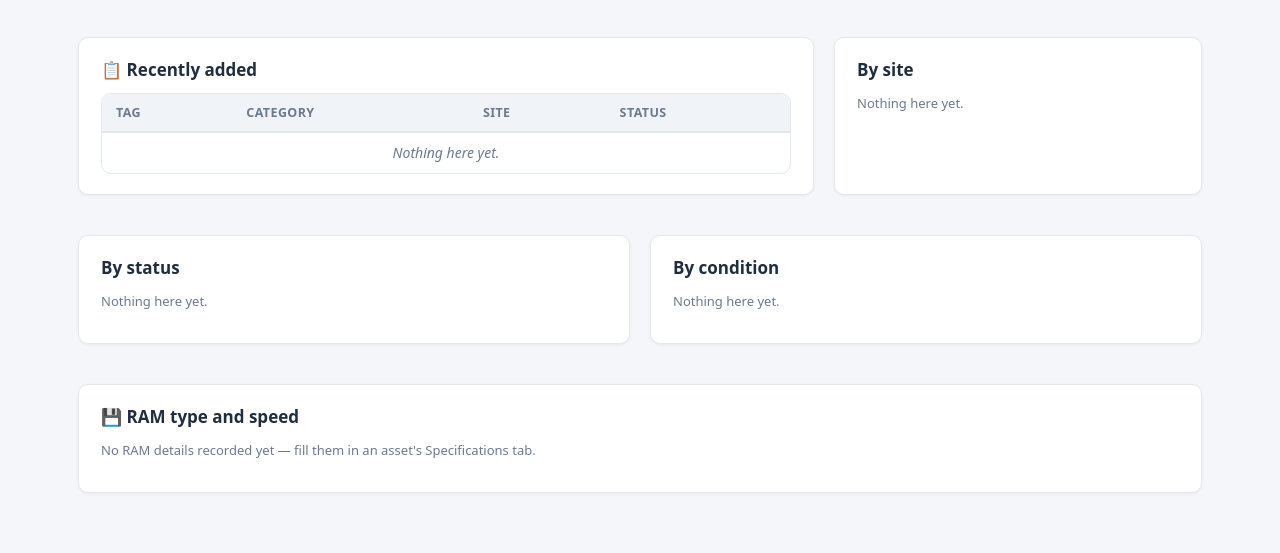
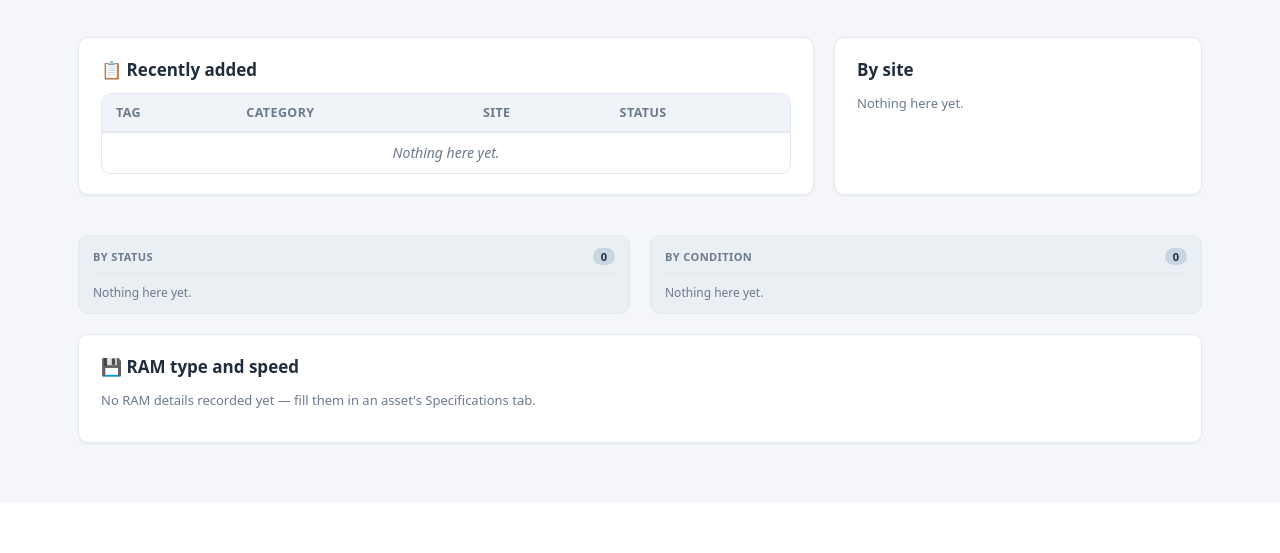
Before and after one commit to salaithantzawwin1/itasset, a Django app: page / in a window 1280 px wide. Shown: the part 428-981 px from the top of the page. After the commit the page ends 874 px from the top, so only its background shows below. Run offline with Django 5.2, Linux system fonts and the light colour scheme; data comes from the database, SQL or seed files in the repository; data that the repository does not hold is empty; parts of the project's set-up code (start-up, migrations or seed data) failed here and were passed over.

Commit message:
Line up every dashboard breakdown and count what it lists
By status and By condition still looked like plain cards beside the new
RAM panels, so the page read as two unrelated styles. They now use the
same tinted, bordered panel skin with an uppercase heading and divider,
a shared label column so bars start on the same line, and a count badge
on every breakdown (2 types, 4 speeds, 1 group…) so the size of each
list is visible at a glance.

Generated with Codebuff 🤖
Co-Authored-By: Codebuff <noreply@codebuff.com>

```diff
--- a/apps/dashboard/i18n.py
+++ b/apps/dashboard/i18n.py
@@ -92,6 +92,11 @@ STRINGS = {
     "dash.ram": {"en": "RAM type and speed", "my": "RAM အမျိုးအစားနှင့် အမြန်နှုန်း"},
     "dash.ram.by_type": {"en": "By type", "my": "အမျိုးအစားအလိုက်"},
     "dash.ram.by_speed": {"en": "By speed", "my": "အမြန်နှုန်းအလိုက်"},
+    # count badge on every breakdown block (how many groups it lists)
+    "dash.badge_hint": {
+        "en": "Number of groups listed in this breakdown",
+        "my": "ဤခွဲခြမ်းစာရင်းတွင် ပြထားသည့် အုပ်စု အရေအတွက်",
+    },
     "dash.ram.coverage": {
         "en": "RAM recorded for {n} of {m} assets",
         "my": "RAM မှတ်တမ်း ဖြည့်ထားသည့် ပစ္စည်း {n} / {m} ခု",
--- a/apps/dashboard/test_home.py
+++ b/apps/dashboard/test_home.py
@@ -118,7 +118,10 @@ class DashboardRamCardTests(TestCase):
         self.assertContains(resp, "RAM recorded for 3 of 4 assets")
         # two distinct panels, so the type list and the speed list never read
         # as one mixed table and their bars can't push each other out of line
-        self.assertContains(resp, 'class="ram-group"', count=2)
+        self.assertContains(resp, 'class="bd-panel"', count=4)  # RAM 2 + status + condition
+        # every breakdown carries a count badge (groups listed in it)
+        self.assertContains(resp, 'class="bd-count"', count=4)
+        self.assertContains(resp, "Number of groups listed in this breakdown")
 
     def test_card_offers_the_setup_hint_when_nothing_is_recorded(self):
         self._asset("RAM-E", self.lap, {})
--- a/templates/dashboard/home.html
+++ b/templates/dashboard/home.html
@@ -79,21 +79,26 @@
     .bar-row .bl { width: 96px; }
   }
 
-  /* RAM card: "by type" and "by speed" are two separate panels, side by side
-     when there is room and stacked when narrow. Each panel owns its rows, so
-     a longer label in one group ("2133 MHz") can no longer drag the other
-     group's bars out of line — every bar in both panels starts at the same x. */
+  /* Breakdown blocks: one skin for every list on the dashboard — the RAM
+     card's type/speed panels and the status/condition cards. Tinted and
+     bordered, a small uppercase heading with a divider and a count badge,
+     and one shared label width so the bars line up from block to block. */
+  .bd-panel { border: 1px solid var(--border); border-radius: 10px; padding: 12px 14px 4px;
+    background: color-mix(in srgb, var(--primary) 4%, transparent); }
+  .bd-panel > h2, .bd-panel > .bd-sub { display: flex; align-items: center; justify-content: space-between; gap: 8px;
+    margin: 0 0 10px; padding-bottom: 8px; border-bottom: 1px solid var(--border);
+    font-size: 11px; line-height: 1.4; font-weight: 700; text-transform: uppercase;
+    letter-spacing: .4px; color: var(--muted); }
+  .bd-count { flex: 0 0 auto; font-size: 11px; font-weight: 700; letter-spacing: 0; text-transform: none;
+    color: var(--text); background: color-mix(in srgb, var(--primary) 15%, transparent);
+    border-radius: 999px; padding: 1px 8px; white-space: nowrap; }
   .ram-cols { display: grid; grid-template-columns: repeat(auto-fit, minmax(260px, 1fr)); gap: 14px; }
-  .ram-group { border: 1px solid var(--border); border-radius: 10px; padding: 12px 14px 4px;
-    background: color-mix(in srgb, var(--primary) 4%, transparent); }
-  .ram-sub { font-size: 11px; text-transform: uppercase; letter-spacing: .4px; color: var(--muted);
-    font-weight: 700; margin: 0 0 10px; padding-bottom: 8px; border-bottom: 1px solid var(--border); }
-  .ram-group .bar-row { margin-bottom: 8px; }
-  .ram-group .bar-row .bl { width: 86px; }
-  .ram-group .bar-row .bn { width: 34px; }
-  .ram-none { font-size: 12px; margin: 0 0 8px; }
+  .bd-panel .bar-row { margin-bottom: 8px; }
+  .bd-panel .bar-row .bl { width: 120px; }   /* same start line for every bar */
+  .bd-panel .bar-row .bn { width: 34px; }
+  .bd-none { font-size: 12px; margin: 0 0 8px; }
   .ram-coverage { font-size: 12px; margin: 12px 0 0; }
-  @media (max-width: 480px) { .ram-group .bar-row .bl { width: 76px; } }
+  @media (max-width: 480px) { .bd-panel .bar-row .bl { width: 96px; } }
 {% endblock %}
 {% block content %}
 <div class="dash-hero">
@@ -187,25 +192,26 @@
 </div>
 
 <div class="grid-2">
-  <div class="card">
-    <h2>{% t "dash.by_status" %}</h2>
+  <div class="bd-panel">
+    <h2>{% t "dash.by_status" %}<span class="bd-count" title="{% t "dash.badge_hint" %}" aria-label="{% t "dash.badge_hint" %}">{{ by_status|length }}</span></h2>
     {% for row in by_status %}
       <div class="bar-row">
         <span class="bl"><span class="pill pill-{{ row.status }}">{{ row.label }}</span></span>
         <span class="bar"><span style="width: {% widthratio row.n total_assets 100 %}%"></span></span>
         <span class="bn">{{ row.n }}</span>
       </div>
-    {% empty %}<p class="muted">{% t "common.empty" %}</p>
+    {% empty %}<p class="muted bd-none">{% t "common.empty" %}</p>
     {% endfor %}
-  </div>  <div class="card">
-    <h2>{% t "dash.by_condition" %}</h2>
+  </div>
+  <div class="bd-panel">
+    <h2>{% t "dash.by_condition" %}<span class="bd-count" title="{% t "dash.badge_hint" %}" aria-label="{% t "dash.badge_hint" %}">{{ by_condition|length }}</span></h2>
     {% for row in by_condition %}
       <div class="bar-row">
         <span class="bl">{{ row.label }}</span>
         <span class="bar"><span style="width: {% widthratio row.n total_assets 100 %}%"></span></span>
         <span class="bn">{{ row.n }}</span>
       </div>
-    {% empty %}<p class="muted">{% t "common.empty" %}</p>{% endfor %}
+    {% empty %}<p class="muted bd-none">{% t "common.empty" %}</p>{% endfor %}
   </div>
 </div>
 
@@ -213,25 +219,25 @@
   <h2>💾 {% t "dash.ram" %}</h2>
   {% if ram_types or ram_speeds %}
   <div class="ram-cols">
-    <div class="ram-group">
-      <div class="ram-sub">{% t "dash.ram.by_type" %}</div>
+    <div class="bd-panel">
+      <div class="bd-sub">{% t "dash.ram.by_type" %}<span class="bd-count" title="{% t "dash.badge_hint" %}" aria-label="{% t "dash.badge_hint" %}">{{ ram_types|length }}</span></div>
       {% for row in ram_types %}
       <div class="bar-row">
         <span class="bl">{{ row.label }}</span>
         <span class="bar"><span style="width: {% widthratio row.n total_assets 100 %}%"></span></span>
         <span class="bn">{{ row.n }}</span>
       </div>
-      {% empty %}<p class="muted ram-none">—</p>{% endfor %}
+      {% empty %}<p class="muted bd-none">—</p>{% endfor %}
     </div>
-    <div class="ram-group">
-      <div class="ram-sub">{% t "dash.ram.by_speed" %}</div>
+    <div class="bd-panel">
+      <div class="bd-sub">{% t "dash.ram.by_speed" %}<span class="bd-count" title="{% t "dash.badge_hint" %}" aria-label="{% t "dash.badge_hint" %}">{{ ram_speeds|length }}</span></div>
       {% for row in ram_speeds %}
       <div class="bar-row">
         <span class="bl">{{ row.label }}</span>
         <span class="bar"><span style="width: {% widthratio row.n total_assets 100 %}%"></span></span>
         <span class="bn">{{ row.n }}</span>
       </div>
-      {% empty %}<p class="muted ram-none">—</p>{% endfor %}
+      {% empty %}<p class="muted bd-none">—</p>{% endfor %}
     </div>
   </div>
   <p class="ram-coverage muted">{% t "dash.ram.coverage" n=ram_recorded m=total_assets %}</p>
```
